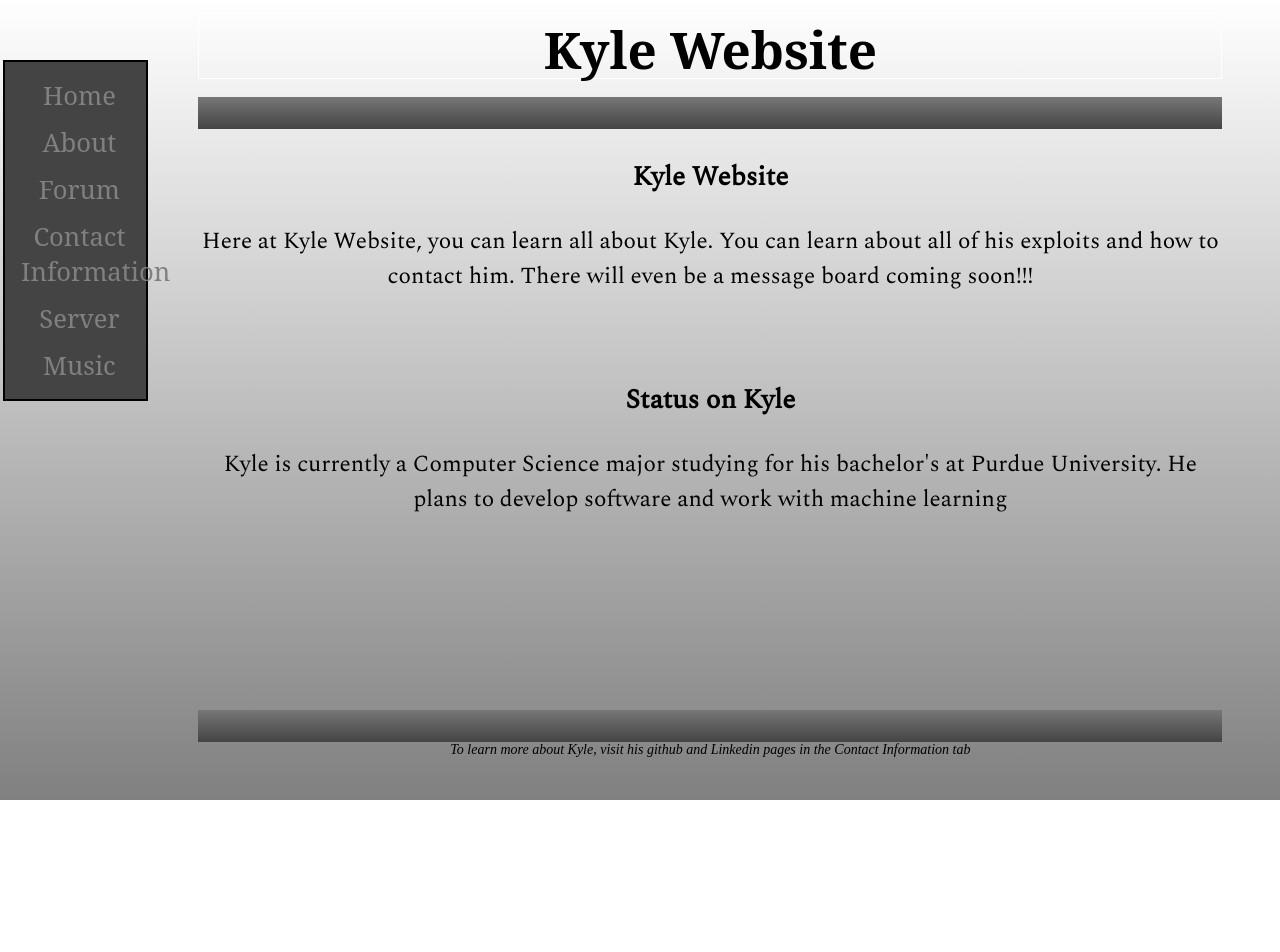
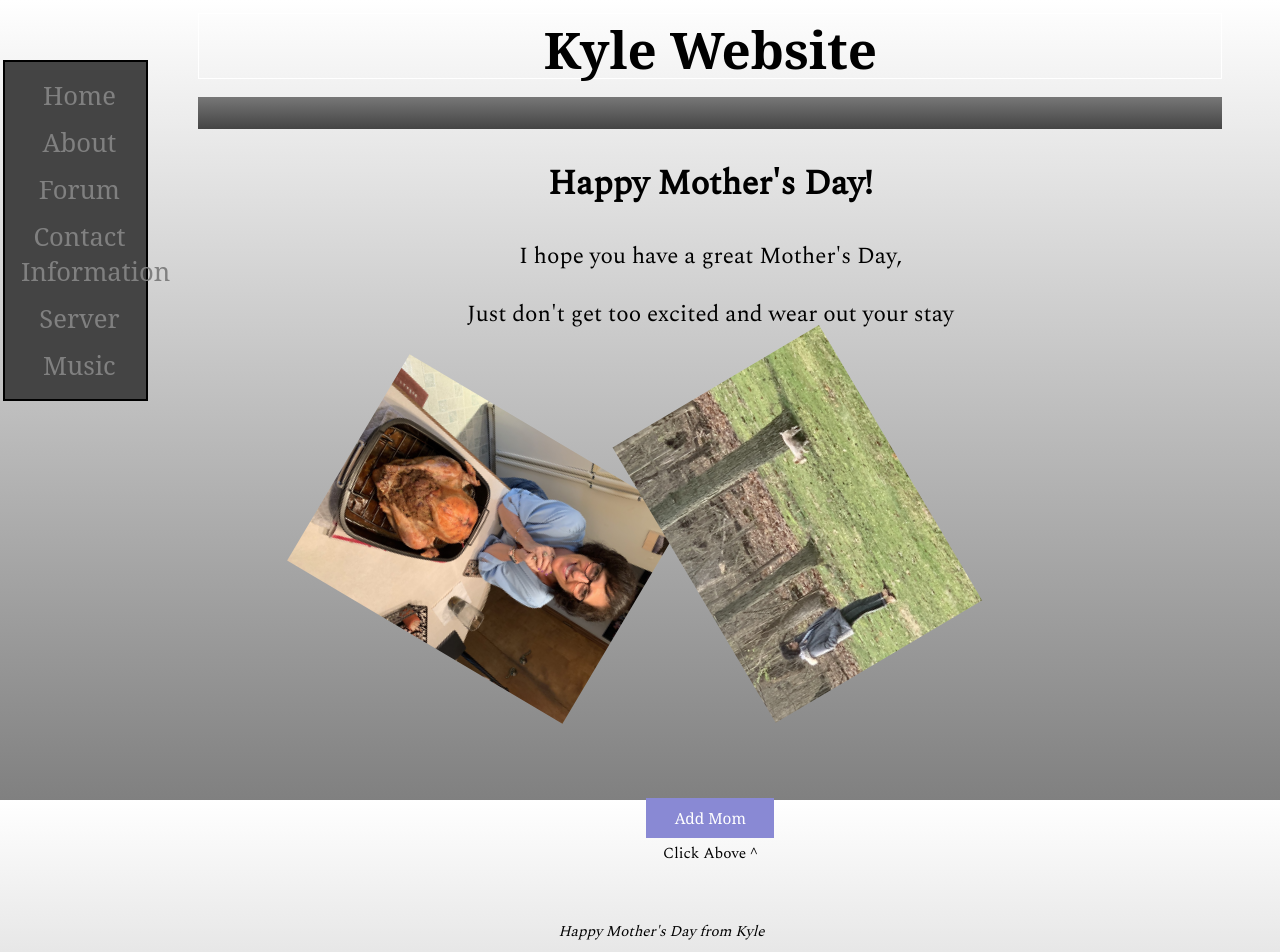
Before and after one commit to kovacikk/Personal-Website, a React (Create React App) app in the folder app/: page /momDay in a window 1280 px wide. Shown: the top 952 px of the page. Before the commit the page ends 800 px from the top, so only its background shows below. Built offline with nearby package versions, Linux system fonts and the light colour scheme.

Commit message:
created Mother's Day Thing

```diff
--- a/app/src/App.js
+++ b/app/src/App.js
@@ -13,6 +13,7 @@ import Forum from './js/Forum.js';
 import Contact from './js/Contact.js';
 import Serve from './js/Serve.js';
 import Music from './js/Music.js';
+import Mom from './js/Mom.js';
 
 class Paragraph extends Component {
     constructor(props) {
@@ -106,6 +107,9 @@ class App extends Component {
                                 <Route path="/music">
                                     <Music/>
                                 </Route>
+                                <Route path="/momDay">
+                                    <Mom/>
+                                </Route>
                                 <Route path="/">
                                     <Home />
                                 </Route>
--- /dev/null
+++ b/app/src/css/Mom.css
@@ -0,0 +1,69 @@
+#endcard {
+    padding-top: 5vh;
+    padding-left: 45vh;
+    font-style: italic;
+    font-size: 15px;
+    float: left;
+}
+
+img {
+    height: 40vh;
+}
+
+#mom2 {
+    height: 30vh;
+    width: auto;
+    padding-left: 10vw;
+    animation: rotationClock 3s infinite linear;
+}
+
+#mom {
+    animation: rotationCount 3s infinite linear;
+    z-index: 50;
+}
+
+#images {
+    padding-top: 3vh;
+}
+
+
+#momButtonC {
+    padding-top: 11vh;
+}
+
+#momButton {
+    width: 10vw;
+    height: 5vh;
+    font-family: Cambria, Cochin, Georgia, Times, 'Times New Roman', serif;
+    font-size: 1.2vw;
+    background-color: rgb(137, 137, 212);
+    border: none;
+    color: white;
+}
+
+#click {
+    font-size: 1.2vw;
+    padding-top: .5vh;
+}
+#childrenC {
+    background: linear-gradient(rgb(134, 156, 180), #ffffff);
+    border-radius: 1vw;
+}
+
+@keyframes rotationClock {
+    from {
+        transform: rotate(0deg);
+    }
+    to {
+        transform: rotate(359deg);
+    }
+}
+
+@keyframes rotationCount {
+    from {
+        transform: rotate(0deg);
+    }
+    to {
+        transform: rotate(-359deg);
+    }
+}
--- /dev/null
+++ b/app/src/js/Mom.js
@@ -0,0 +1,67 @@
+import React, { Component } from 'react';
+import '../css/Mom.css';
+
+class Mom extends Component {
+    constructor(props) {
+        super(props);
+        this.state = {
+           numChildren: 0
+        }
+    };
+
+    addExtra = () => {
+        this.setState({
+            numChildren: this.state.numChildren + 1
+        });
+    }
+
+    render() {
+        const children = [];
+        for (var i = 0; i < this.state.numChildren; i++) {
+
+            var randomColor = Math.floor(Math.random()*16777215).toString(16);
+            var randomPosition = Math.floor(Math.random()*3);
+            var position;
+            if (randomPosition == 0) {
+                position = "left";
+            }else if (randomPosition == 1) {
+                position = "center";
+            }else {
+                position = "right";
+            }
+
+            var styler = {
+                color: "#" + randomColor,
+                'text-align': position,
+            }
+
+            children.push(<p style={styler} class="extra">Happy Mother's Day!!!!</p>);
+        };
+
+        return (
+            <div>
+                <h2>Happy Mother's Day!</h2>
+
+			    <p>I hope you have a great Mother's Day,</p>
+                <p>Just don't get too excited and wear out your stay</p>
+
+                <div id="images">
+                    <img id="mom" src={require('../img/mom.jpg')}></img>
+                    <img id="mom2" src={require('../img/mom2.jpg')}></img>
+                </div>
+                <div id="momButtonC">
+                    <button id="momButton" onClick={this.addExtra}>Add Mom</button>
+                    <p id="click">Click Above ^</p>
+                </div>
+
+                <div id="childrenC">
+                    {children}
+                </div>
+
+                <p id="endcard">Happy Mother's Day from Kyle</p>
+            </div>
+        );
+    }
+}
+
+export default Mom;
```
Also changed, not shown: app/src/img/mom.jpg (added), app/src/img/mom2.jpg (added).
